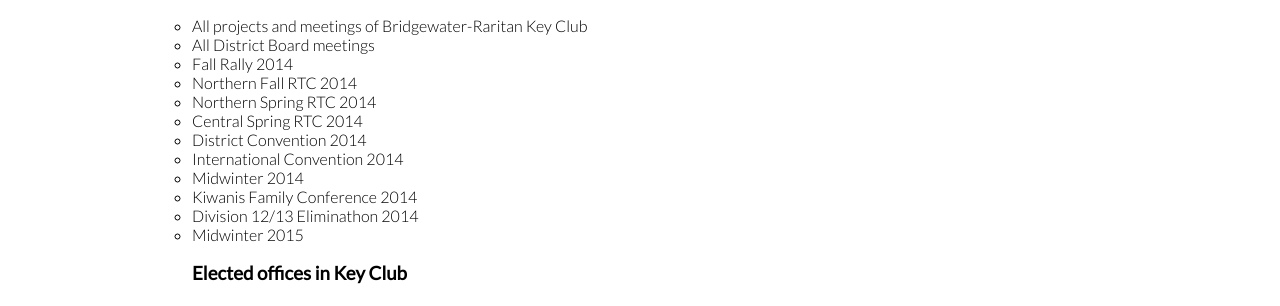
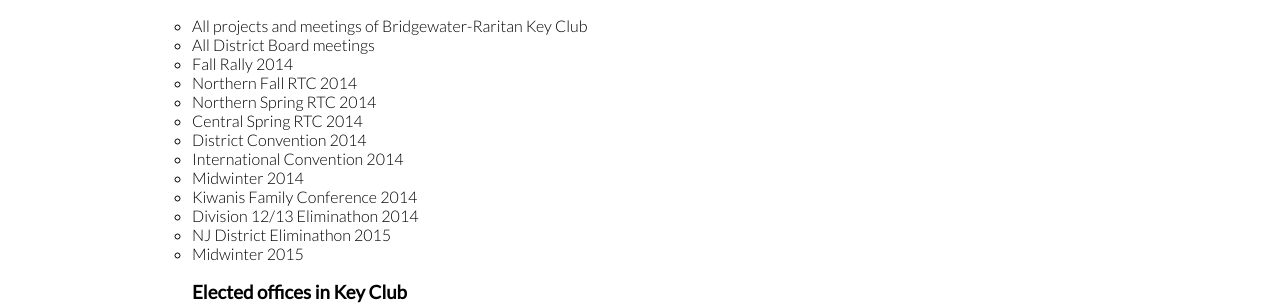
Before and after one commit to devinsun/International-Trustee-2015, a plain HTML site: page qualifications/index.html in a window 1280 px wide. Shown: the part 441-747 px from the top of the page. Drawn offline with nearby package versions, Linux system fonts and the light colour scheme.

Commit message:
Update index.html

```diff
--- a/qualifications/index.html
+++ b/qualifications/index.html
@@ -41,6 +41,7 @@
 			<li>Midwinter 2014</li>
 			<li>Kiwanis Family Conference 2014</li>
 			<li>Division 12/13 Eliminathon 2014</li>
+			<li>NJ District Eliminathon 2015</li>
 			<li>Midwinter 2015</li>
 		</ul>
 
```
